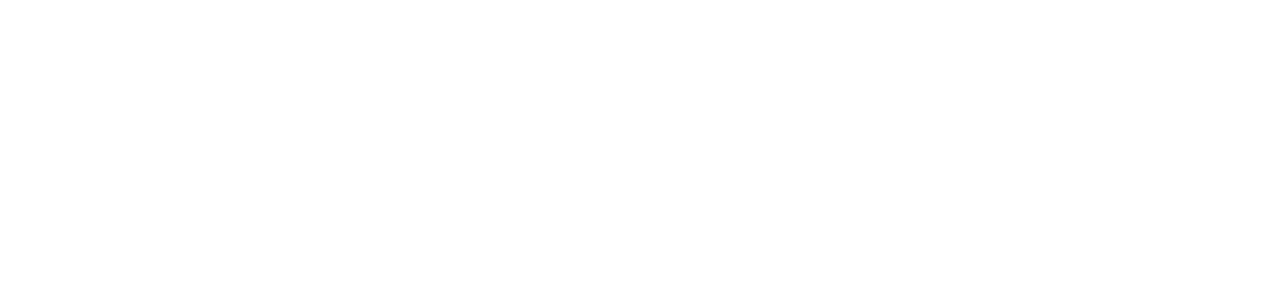
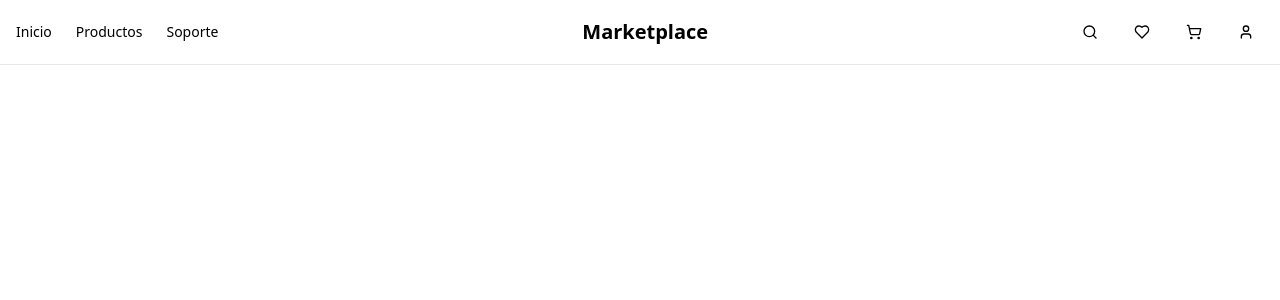
Before and after one commit to sijita/marketplace, a Next.js app: page / in a window 1280 px wide. Shown: the top 300 px of the page. Built offline with nearby package versions, Linux system fonts and the light colour scheme.

Commit message:
feat: add initial header style

```diff
--- a/package.json
+++ b/package.json
@@ -9,7 +9,7 @@
     "lint": "next lint"
   },
   "dependencies": {
-    "@tabler/icons-react": "^3.30.0",
+    "@radix-ui/react-slot": "^1.1.2",
     "axios": "^1.7.9",
     "class-variance-authority": "^0.7.1",
     "clsx": "^2.1.1",
--- a/src/app/layout.tsx
+++ b/src/app/layout.tsx
@@ -1,20 +1,21 @@
-import type { Metadata } from "next";
-import { Geist, Geist_Mono } from "next/font/google";
-import "./globals.css";
+import type { Metadata } from 'next';
+import { Geist, Geist_Mono } from 'next/font/google';
+import './globals.css';
+import Header from '@/components/header';
 
 const geistSans = Geist({
-  variable: "--font-geist-sans",
-  subsets: ["latin"],
+  variable: '--font-geist-sans',
+  subsets: ['latin'],
 });
 
 const geistMono = Geist_Mono({
-  variable: "--font-geist-mono",
-  subsets: ["latin"],
+  variable: '--font-geist-mono',
+  subsets: ['latin'],
 });
 
 export const metadata: Metadata = {
-  title: "Marketplace",
-  description: "A marketplace for buying and selling all kinds of goods.",
+  title: 'Marketplace',
+  description: 'A marketplace for buying and selling all kinds of goods.',
 };
 
 export default function RootLayout({
@@ -27,6 +28,7 @@
       <body
         className={`${geistSans.variable} ${geistMono.variable} antialiased`}
       >
+        <Header />
         {children}
       </body>
     </html>
--- /dev/null
+++ b/src/components/header.tsx
@@ -0,0 +1,58 @@
+import Link from 'next/link';
+import { Button } from './ui/button';
+import { Heart, Search, ShoppingCart, User } from 'lucide-react';
+
+export default function Header() {
+  return (
+    <header className="border-b">
+      <div className="container mx-auto flex h-16 items-center justify-between px-4">
+        <nav className="flex items-center space-x-6">
+          <Link href="#" className="text-sm font-medium">
+            Inicio
+          </Link>
+          <Link href="#" className="text-sm font-medium">
+            Productos
+          </Link>
+          <Link href="#" className="text-sm font-medium">
+            Soporte
+          </Link>
+        </nav>
+
+        <Link href="/" className="text-xl font-bold">
+          Marketplace
+        </Link>
+
+        <div className="flex items-center space-x-4">
+          <Button
+            className="hover:bg-gray-100 rounded-xl"
+            variant="ghost"
+            size="icon"
+          >
+            <Search className="h-5 w-5" />
+          </Button>
+          <Button
+            className="hover:bg-gray-100 rounded-xl"
+            variant="ghost"
+            size="icon"
+          >
+            <Heart className="h-5 w-5" />
+          </Button>
+          <Button
+            className="hover:bg-gray-100 rounded-xl"
+            variant="ghost"
+            size="icon"
+          >
+            <ShoppingCart className="h-5 w-5" />
+          </Button>
+          <Button
+            className="hover:bg-gray-100 rounded-xl"
+            variant="ghost"
+            size="icon"
+          >
+            <User className="h-5 w-5" />
+          </Button>
+        </div>
+      </div>
+    </header>
+  );
+}
--- /dev/null
+++ b/src/components/ui/button.tsx
@@ -0,0 +1,57 @@
+import * as React from "react"
+import { Slot } from "@radix-ui/react-slot"
+import { cva, type VariantProps } from "class-variance-authority"
+
+import { cn } from "@/lib/utils"
+
+const buttonVariants = cva(
+  "inline-flex items-center justify-center gap-2 whitespace-nowrap rounded-md text-sm font-medium transition-colors focus-visible:outline-none focus-visible:ring-1 focus-visible:ring-ring disabled:pointer-events-none disabled:opacity-50 [&_svg]:pointer-events-none [&_svg]:size-4 [&_svg]:shrink-0",
+  {
+    variants: {
+      variant: {
+        default:
+          "bg-primary text-primary-foreground shadow hover:bg-primary/90",
+        destructive:
+          "bg-destructive text-destructive-foreground shadow-sm hover:bg-destructive/90",
+        outline:
+          "border border-input bg-background shadow-sm hover:bg-accent hover:text-accent-foreground",
+        secondary:
+          "bg-secondary text-secondary-foreground shadow-sm hover:bg-secondary/80",
+        ghost: "hover:bg-accent hover:text-accent-foreground",
+        link: "text-primary underline-offset-4 hover:underline",
+      },
+      size: {
+        default: "h-9 px-4 py-2",
+        sm: "h-8 rounded-md px-3 text-xs",
+        lg: "h-10 rounded-md px-8",
+        icon: "h-9 w-9",
+      },
+    },
+    defaultVariants: {
+      variant: "default",
+      size: "default",
+    },
+  }
+)
+
+export interface ButtonProps
+  extends React.ButtonHTMLAttributes<HTMLButtonElement>,
+    VariantProps<typeof buttonVariants> {
+  asChild?: boolean
+}
+
+const Button = React.forwardRef<HTMLButtonElement, ButtonProps>(
+  ({ className, variant, size, asChild = false, ...props }, ref) => {
+    const Comp = asChild ? Slot : "button"
+    return (
+      <Comp
+        className={cn(buttonVariants({ variant, size, className }))}
+        ref={ref}
+        {...props}
+      />
+    )
+  }
+)
+Button.displayName = "Button"
+
+export { Button, buttonVariants }
```
Also changed, not shown: 1 other file (tests, documents, lock files or other folders).
